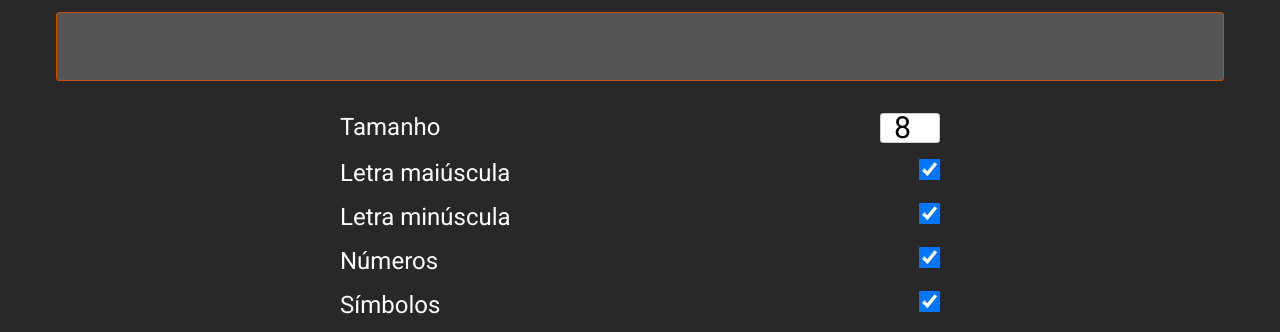
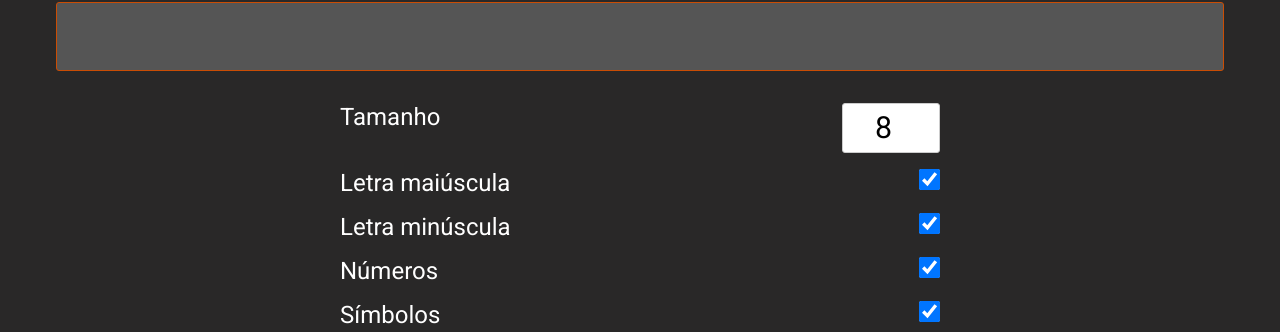
Before and after one commit to devbymarcos/gerador-de-senha, a website built with webpack: page dist/index.html in a window 1280 px wide. Shown: the part 184-516 px from the top of the page. Built offline with Linux system fonts and the light colour scheme.

Commit message:
INFO: build  bundle

```diff
--- a/style.css
+++ b/style.css
@@ -53,12 +53,13 @@ a {
 }
 
 input[type="number"] {
-  width: 60px;
-  height: 30px;
+  width: 98px;
+  height: 50px;
   border: 1px solid #ccc;
   border-radius: 3px;
   text-align: center;
   font-size: 1.9rem;
+  padding: 10px 10px;
   outline: none;
 }
 
```
Also changed, not shown: dist/bundle.js.
